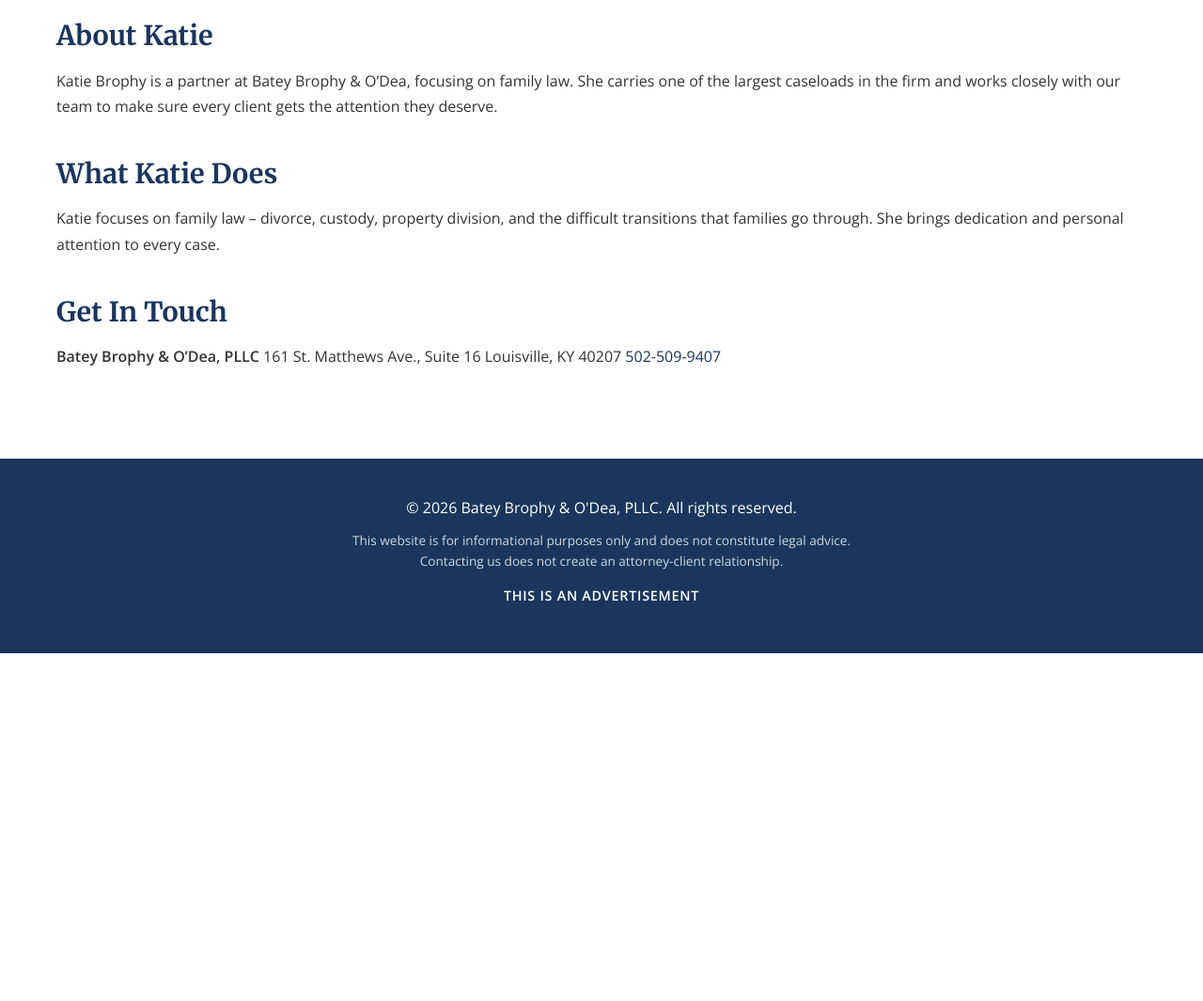
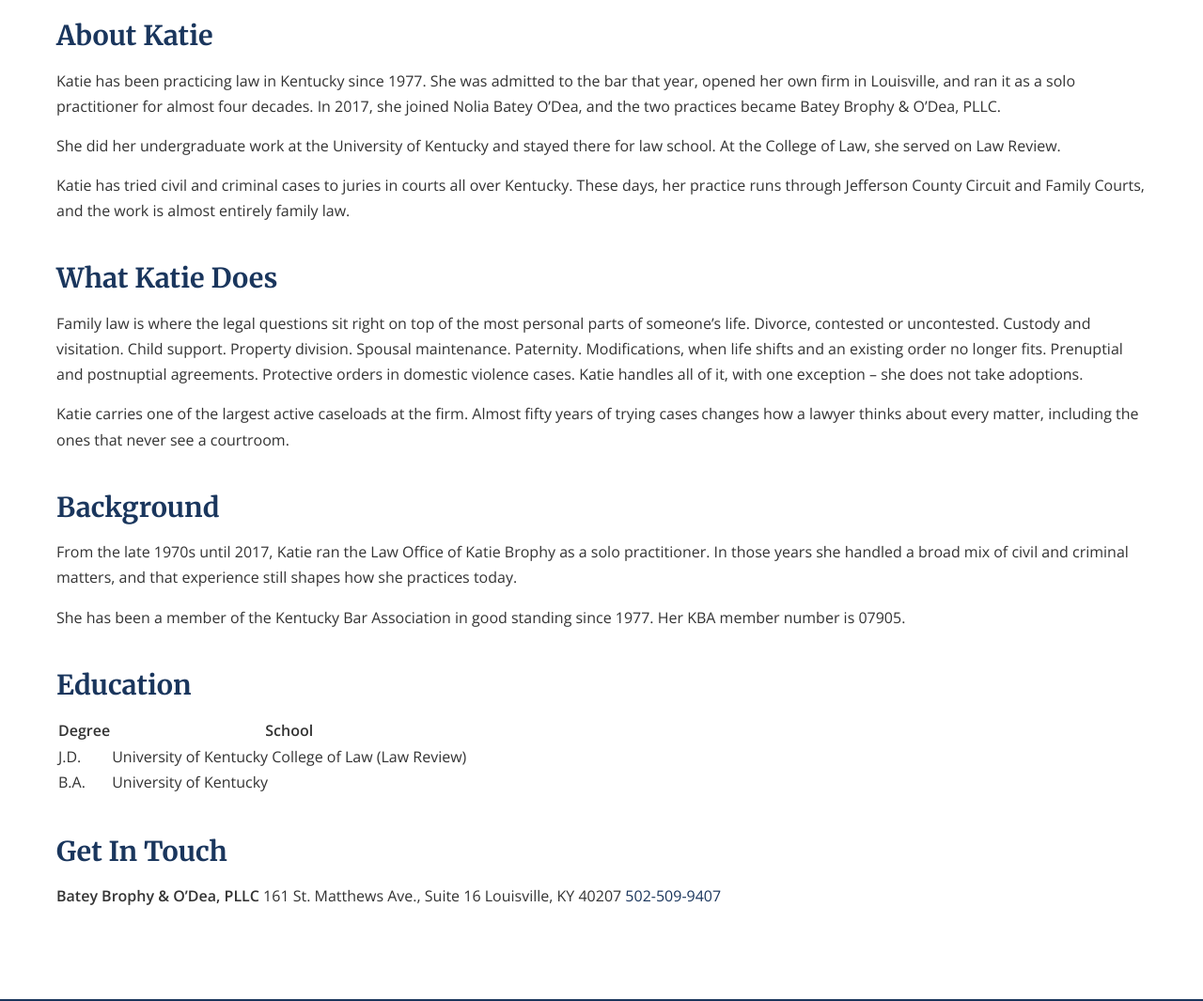
Before and after one commit to Batey-Brophy-O-Dea-Workflow-Agents/bbo-law-website, a Jekyll site: the page built from attorneys/katie-brophy.md, in a window 1280 px wide and 1400 px high. Shown: the part 335-1400 px from the top of the window at 94% size. Built offline with Jekyll 4.4.1, drawn with Linux system fonts in a browser that asks for light colours.

Commit message:
attorneys/katie-brophy: port full bio from marketing/drafts (harper#299)
Live placeholder (3 paragraphs, no bar year, no education) replaced with
the Scout-drafted, Nolia-voice-passed bio.  Sourced from public record
(KBA #07905, 1977 admission, UK undergrad + UK College of Law w/ Law
Review, solo until 2017).  Frontmatter unchanged -- schema, permalink,
practice_areas all preserved.

Free-consultation language intentionally absent (family law is not in
the consultation-offer policy).

Source draft: ~/marketing/drafts/bio-katie-brophy.md (commit d245329).
Research notes: ~/marketing/research/2026-05-12-katie-bio-public-research.md.

Outstanding: /assets/images/attorneys/katie-brophy.jpg referenced in
frontmatter does not yet exist on disk (only .gitkeep).  Separate follow-up
to source / upload the headshot.

Closes harper#299.

```diff
--- a/attorneys/katie-brophy.md
+++ b/attorneys/katie-brophy.md
@@ -13,11 +13,30 @@
 
 ## About Katie
 
-Katie Brophy is a partner at Batey Brophy & O'Dea, focusing on family law.  She carries one of the largest caseloads in the firm and works closely with our team to make sure every client gets the attention they deserve.
+Katie has been practicing law in Kentucky since 1977.  She was admitted to the bar that year, opened her own firm in Louisville, and ran it as a solo practitioner for almost four decades.  In 2017, she joined Nolia Batey O'Dea, and the two practices became Batey Brophy & O'Dea, PLLC.
+
+She did her undergraduate work at the University of Kentucky and stayed there for law school.  At the College of Law, she served on Law Review.
+
+Katie has tried civil and criminal cases to juries in courts all over Kentucky.  These days, her practice runs through Jefferson County Circuit and Family Courts, and the work is almost entirely family law.
 
 ## What Katie Does
 
-Katie focuses on family law -- divorce, custody, property division, and the difficult transitions that families go through.  She brings dedication and personal attention to every case.
+Family law is where the legal questions sit right on top of the most personal parts of someone's life.  Divorce, contested or uncontested.  Custody and visitation.  Child support.  Property division.  Spousal maintenance.  Paternity.  Modifications, when life shifts and an existing order no longer fits.  Prenuptial and postnuptial agreements.  Protective orders in domestic violence cases.  Katie handles all of it, with one exception -- she does not take adoptions.
+
+Katie carries one of the largest active caseloads at the firm.  Almost fifty years of trying cases changes how a lawyer thinks about every matter, including the ones that never see a courtroom.
+
+## Background
+
+From the late 1970s until 2017, Katie ran the Law Office of Katie Brophy as a solo practitioner.  In those years she handled a broad mix of civil and criminal matters, and that experience still shapes how she practices today.
+
+She has been a member of the Kentucky Bar Association in good standing since 1977.  Her KBA member number is 07905.
+
+## Education
+
+| Degree | School |
+|--------|--------|
+| J.D. | University of Kentucky College of Law (Law Review) |
+| B.A. | University of Kentucky |
 
 ## Get In Touch
 
```
